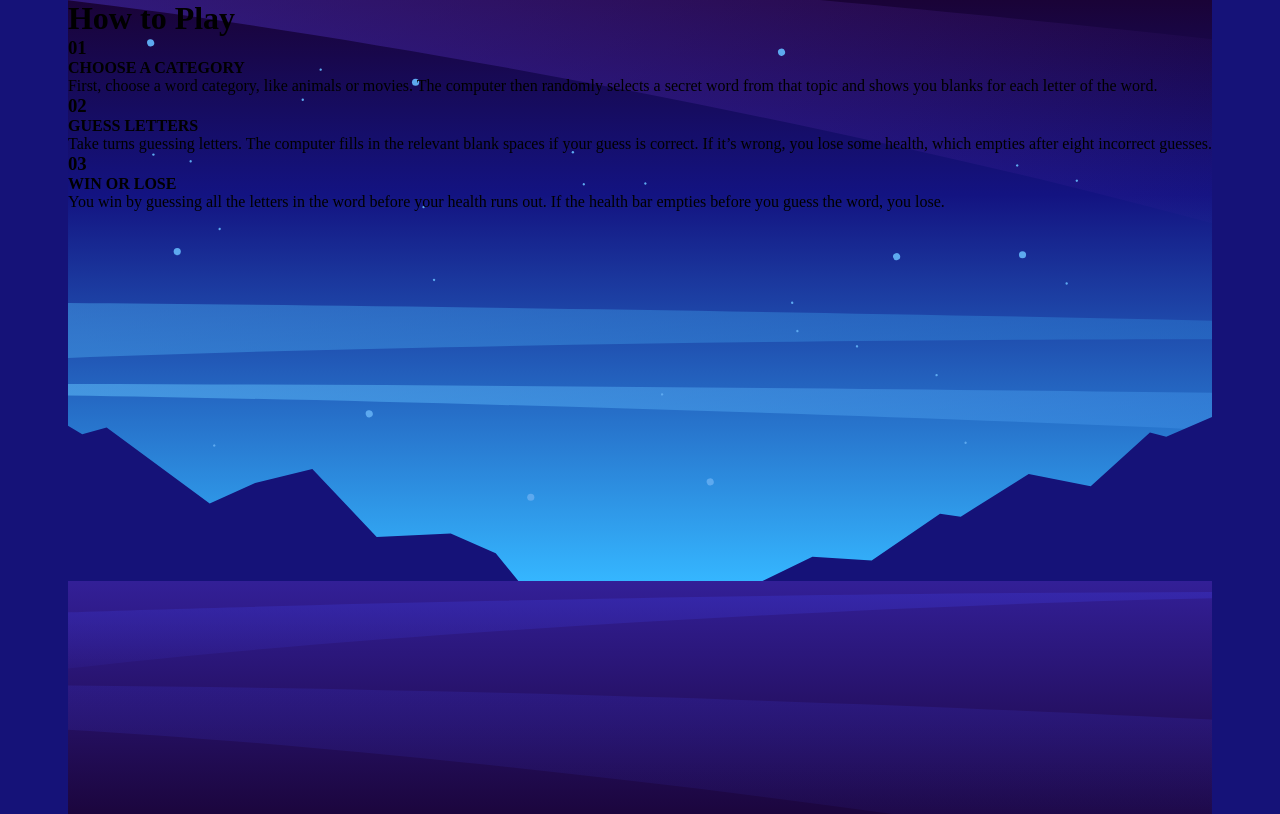
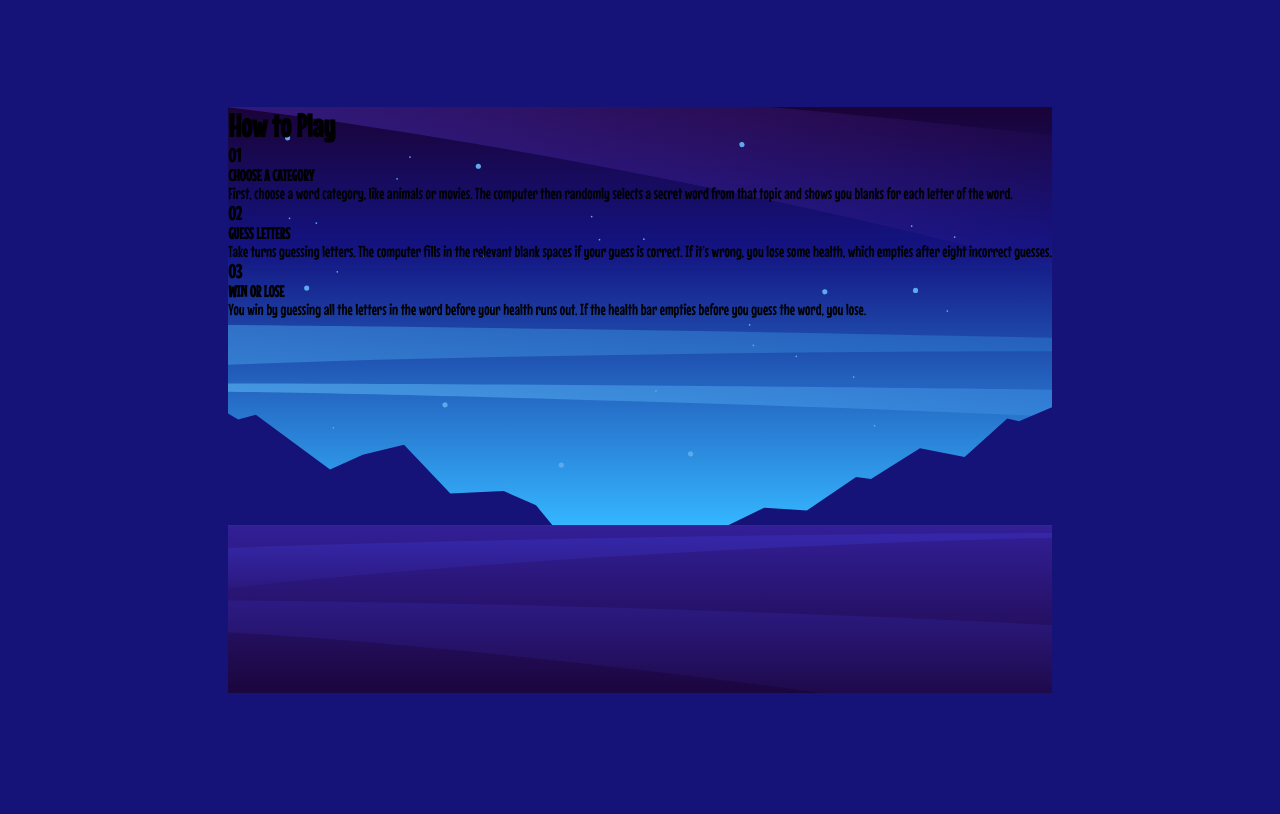
Before and after one commit to wojtekbrejnak/hangman-game_frontend-mentor, a React (Create React App) app: page / in a window 1280 px wide. Built offline with nearby package versions, Linux system fonts and the light colour scheme.

Commit message:
Add font family

```diff
--- a/src/index.css
+++ b/src/index.css
@@ -1,3 +1,8 @@
+@font-face {
+  font-family: "MouseMemoirs";
+  src: url("./assets/fonts/MouseMemoirs-Regular.ttf") format("truetype");
+}
+
 :root {
   --bckg-color: hsl(242, 74%, 27%);
 }
@@ -11,6 +16,7 @@
 }
 
 body {
+  font-family: MouseMemoirs, fantasy;
   height: 100svh;
   display: grid;
   place-items: center;
```
